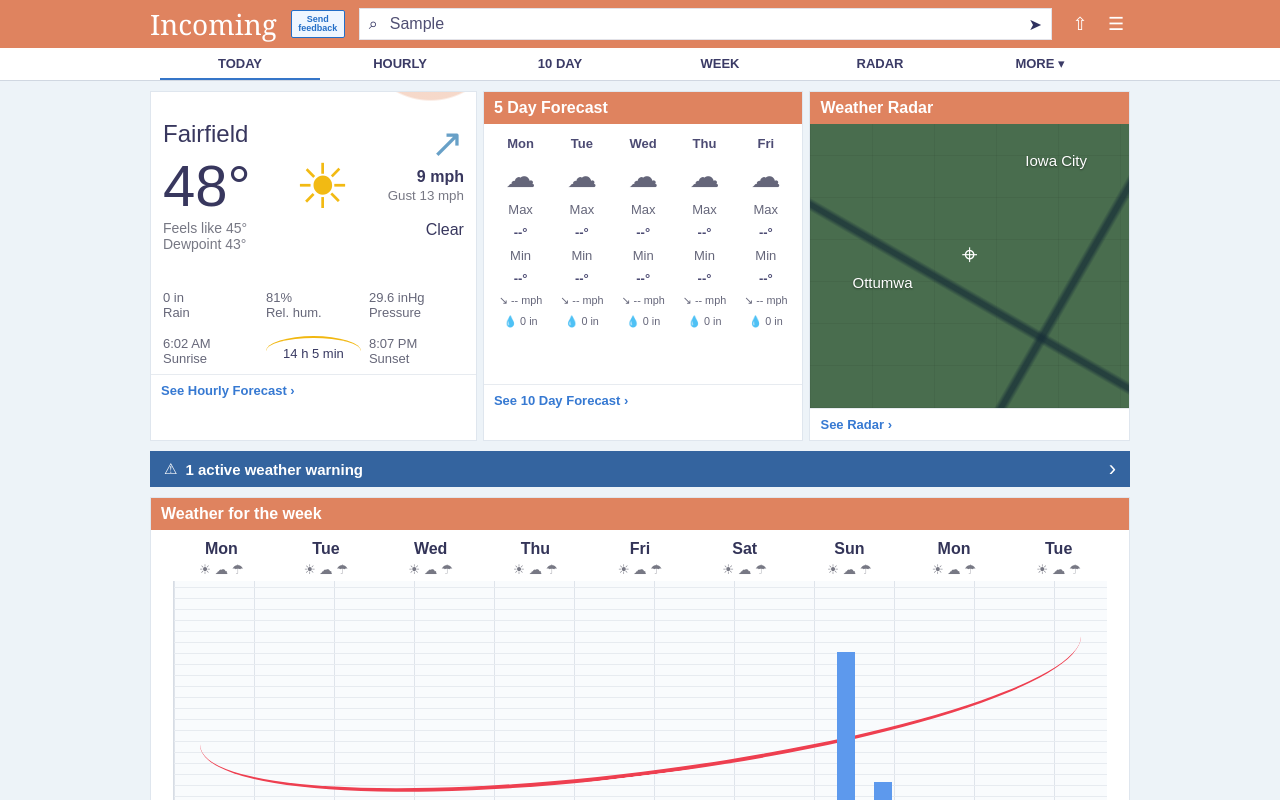
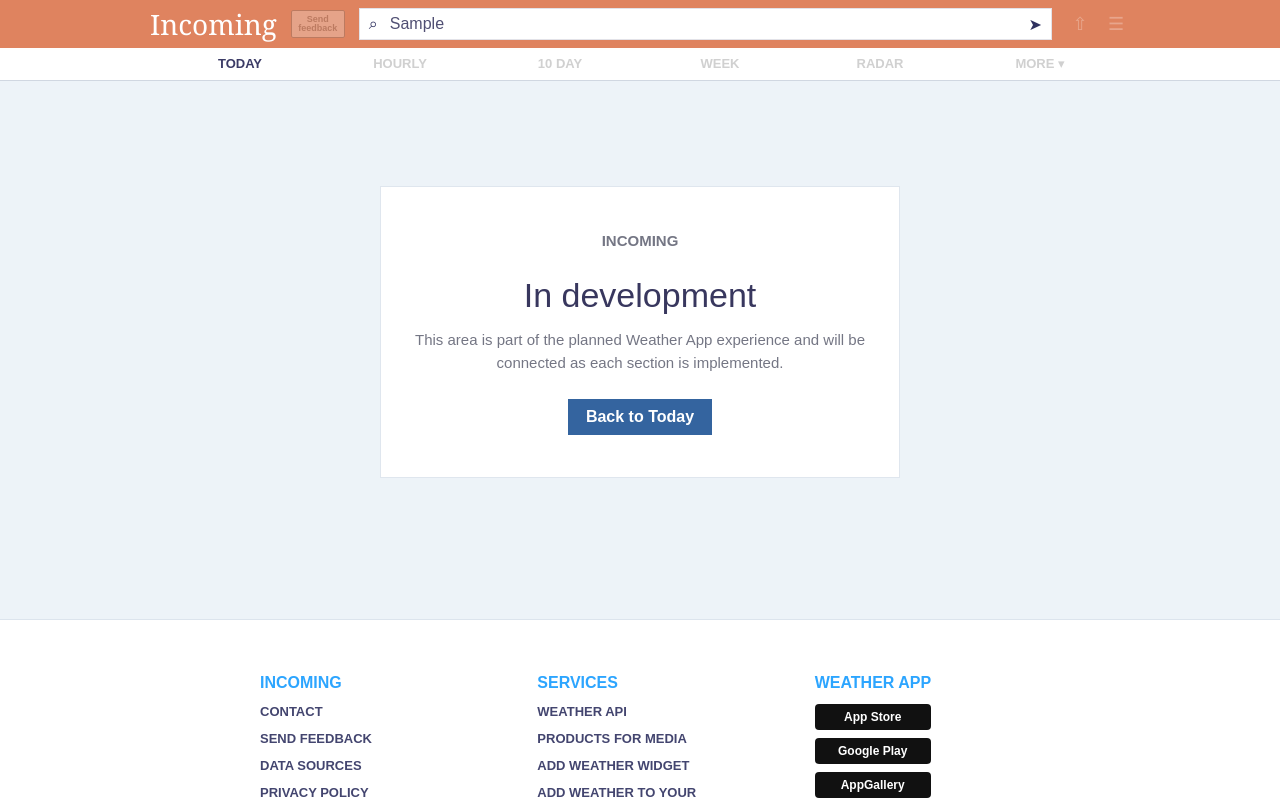
Before and after one commit to hyvogia/Incoming, a React (Vite) app in the folder frontend/: page / in a window 1280 px wide. Both pictures are taken after typing "Sample" into the empty fields and a click on the button "Send feedback". Shown: the top 800 px of the page. Built offline with nearby package versions, Linux system fonts and the light colour scheme.

Commit message:
Add development page links

```diff
--- a/frontend/src/App.css
+++ b/frontend/src/App.css
@@ -37,6 +37,16 @@
   font-size: 9px;
   font-weight: 700;
   line-height: 1.05;
+}
+
+.is-muted-control {
+  opacity: 0.28;
+  filter: grayscale(1);
+}
+
+.is-muted-control button,
+.is-muted-control.feedback-button {
+  cursor: pointer;
 }
 
 .search {
@@ -104,6 +114,11 @@
 
 .section-tabs__item--active {
   border-color: #3575c8;
+}
+
+.section-tabs__item--muted {
+  color: rgba(82, 83, 108, 0.28);
+  filter: grayscale(1);
 }
 
 .dashboard {
@@ -222,6 +237,16 @@
   color: #3679d2;
   font-size: 13px;
   font-weight: 700;
+}
+
+.panel-link button {
+  border: 0;
+  padding: 0;
+  background: transparent;
+  color: inherit;
+  cursor: pointer;
+  font: inherit;
+  font-weight: inherit;
 }
 
 .forecast-strip {
@@ -464,6 +489,57 @@
   font-size: 13px;
 }
 
+.development-page {
+  width: min(980px, calc(100% - 28px));
+  min-height: 520px;
+  margin: 0 auto;
+  padding: 78px 0 96px;
+  display: grid;
+  place-items: center;
+}
+
+.development-card {
+  width: min(520px, 100%);
+  padding: 42px 34px;
+  background: #ffffff;
+  border: 1px solid #dfe6ee;
+  text-align: center;
+}
+
+.development-kicker {
+  margin: 0 0 12px;
+  color: #df835f;
+  font-size: 13px;
+  font-weight: 700;
+  letter-spacing: 0;
+  text-transform: uppercase;
+}
+
+.development-card h1 {
+  margin: 0 0 14px;
+  color: #38375e;
+  font-size: 34px;
+  font-weight: 400;
+  line-height: 1.1;
+}
+
+.development-card p {
+  margin: 0 auto 24px;
+  color: #747684;
+  font-size: 15px;
+  line-height: 1.55;
+}
+
+.development-card button {
+  border: 0;
+  background: #34649f;
+  color: #ffffff;
+  padding: 9px 18px;
+  cursor: pointer;
+  font: inherit;
+  font-weight: 700;
+}
+
 .site-footer {
   margin-top: 18px;
   padding: 54px 0 62px;
@@ -494,6 +570,10 @@
   font-weight: 700;
   text-decoration: none;
   text-transform: uppercase;
+}
+
+.site-footer a:hover {
+  color: #2f80cf;
 }
 
 .store-badge {
--- a/frontend/src/App.tsx
+++ b/frontend/src/App.tsx
@@ -1,16 +1,24 @@
+import { useState } from 'react'
 import './App.css'
 
+type AppView = 'dashboard' | 'development'
+
 function App() {
+  const [view, setView] = useState<AppView>('dashboard')
+
+  const showDashboard = () => setView('dashboard')
+  const showDevelopment = () => setView('development')
+
   return (
     <div className="app-shell">
       {/* Navbar */}
       <header className="topbar">
         <div className="topbar__inner">
-          <a className="brand" href="/" aria-label="Incoming home">
+          <a className="brand" href="#today" aria-label="Incoming home" onClick={showDashboard}>
             Incoming
           </a>
 
-          <button className="feedback-button" type="button">
+          <button className="feedback-button is-muted-control" type="button" onClick={showDevelopment}>
             Send feedback
           </button>
 
@@ -20,11 +28,11 @@ function App() {
             <span className="search__location">➤</span>
           </label>
 
-          <div className="topbar__actions" aria-label="Header actions">
-            <button type="button" aria-label="Share">
+          <div className="topbar__actions is-muted-control" aria-label="Header actions">
+            <button type="button" aria-label="Share" onClick={showDevelopment}>
               ⇧
             </button>
-            <button type="button" aria-label="Menu">
+            <button type="button" aria-label="Menu" onClick={showDevelopment}>
               ☰
             </button>
           </div>
@@ -33,27 +41,32 @@ function App() {
 
       {/* Main Navigation */}
       <nav className="section-tabs" aria-label="Weather sections">
-        <a className="section-tabs__item section-tabs__item--active" href="#today">
+        <a
+          className={`section-tabs__item ${view === 'dashboard' ? 'section-tabs__item--active' : ''}`}
+          href="#today"
+          onClick={showDashboard}
+        >
           Today
         </a>
-        <a className="section-tabs__item" href="#hourly">
+        <a className="section-tabs__item section-tabs__item--muted" href="#development" onClick={showDevelopment}>
           Hourly
         </a>
-        <a className="section-tabs__item" href="#ten-day">
+        <a className="section-tabs__item section-tabs__item--muted" href="#development" onClick={showDevelopment}>
           10 Day
         </a>
-        <a className="section-tabs__item" href="#week">
+        <a className="section-tabs__item section-tabs__item--muted" href="#development" onClick={showDevelopment}>
           Week
         </a>
-        <a className="section-tabs__item" href="#radar">
+        <a className="section-tabs__item section-tabs__item--muted" href="#development" onClick={showDevelopment}>
           Radar
         </a>
-        <a className="section-tabs__item" href="#more">
+        <a className="section-tabs__item section-tabs__item--muted" href="#development" onClick={showDevelopment}>
           More ▾
         </a>
       </nav>
 
-      {/* Main Content Sections */}
+      {view === 'dashboard' ? (
+        /* Main Content Sections */
         <main className="dashboard" id="today">
           <section className="summary-grid" aria-label="Weather summary">
             <article className="panel current-panel">
@@ -87,7 +100,11 @@ function App() {
                 <span>8:07 PM<br />Sunset</span>
               </div>
 
-            <footer className="panel-link">See Hourly Forecast ›</footer>
+              <footer className="panel-link">
+                <button type="button" onClick={showDevelopment}>
+                  See Hourly Forecast ›
+                </button>
+              </footer>
             </article>
 
             <article className="panel forecast-panel" id="ten-day">
@@ -106,7 +123,11 @@ function App() {
                   </div>
                 ))}
               </div>
-            <footer className="panel-link">See 10 Day Forecast ›</footer>
+              <footer className="panel-link">
+                <button type="button" onClick={showDevelopment}>
+                  See 10 Day Forecast ›
+                </button>
+              </footer>
             </article>
 
             <article className="panel radar-panel" id="radar">
@@ -116,14 +137,12 @@ function App() {
                 <span className="map-label map-label--west">Ottumwa</span>
                 <span className="map-pin">⌖</span>
               </div>
-            <footer className="panel-link">See Radar ›</footer>
+              <footer className="panel-link">
+                <button type="button" onClick={showDevelopment}>
+                  See Radar ›
+                </button>
+              </footer>
             </article>
-        </section>
-
-        <section className="warning-bar" aria-label="Weather warning">
-          <span>⚠</span>
-          <strong>1 active weather warning</strong>
-          <span>›</span>
           </section>
 
           <section className="panel weekly-panel" id="week" aria-label="Weather for the week">
@@ -149,7 +168,11 @@ function App() {
                 ))}
               </div>
             </div>
-          <footer className="panel-link">See detailed forecast for the upcoming week ›</footer>
+            <footer className="panel-link">
+              <button type="button" onClick={showDevelopment}>
+                See detailed forecast for the upcoming week ›
+              </button>
+            </footer>
           </section>
 
           <section className="panel compact-panel" aria-label="Last visited">
@@ -182,32 +205,39 @@ function App() {
             </div>
             <p className="section-note">Nearest observations show current weather observations from your nearest weather stations.</p>
           </section>
-
-        <section className="panel compact-panel" aria-label="Favorites">
-          <header className="panel__heading">Your favorites</header>
-          <div className="favorite-row">
-            <span>Would you like to add Fairfield to your favorites for quick access?</span>
-            <button type="button">Add</button>
-          </div>
+        </main>
+      ) : (
+        /* In Development Page */
+        <main className="development-page" id="development">
+          <section className="development-card" aria-labelledby="development-title">
+            <p className="development-kicker">Incoming</p>
+            <h1 id="development-title">In development</h1>
+            <p>
+              This area is part of the planned Weather App experience and will be connected as each section is implemented.
+            </p>
+            <button type="button" onClick={showDashboard}>
+              Back to Today
+            </button>
           </section>
         </main>
+      )}
 
       {/* Footer */}
       <footer className="site-footer">
         <div className="footer-columns">
           <section>
             <h2>Incoming</h2>
-            <a href="#contact">Contact</a>
-            <a href="#feedback">Send feedback</a>
-            <a href="#sources">Data sources</a>
-            <a href="#privacy">Privacy policy</a>
+            <a href="#development" onClick={showDevelopment}>Contact</a>
+            <a href="#development" onClick={showDevelopment}>Send feedback</a>
+            <a href="#development" onClick={showDevelopment}>Data sources</a>
+            <a href="#development" onClick={showDevelopment}>Privacy policy</a>
           </section>
           <section>
             <h2>Services</h2>
-            <a href="#api">Weather API</a>
-            <a href="#media">Products for media</a>
-            <a href="#widget">Add weather widget</a>
-            <a href="#calendar">Add weather to your calendar</a>
+            <a href="#development" onClick={showDevelopment}>Weather API</a>
+            <a href="#development" onClick={showDevelopment}>Products for media</a>
+            <a href="#development" onClick={showDevelopment}>Add weather widget</a>
+            <a href="#development" onClick={showDevelopment}>Add weather to your calendar</a>
           </section>
           <section>
             <h2>Weather App</h2>
```
Lines whose indentation alone changed are shown as unchanged.
